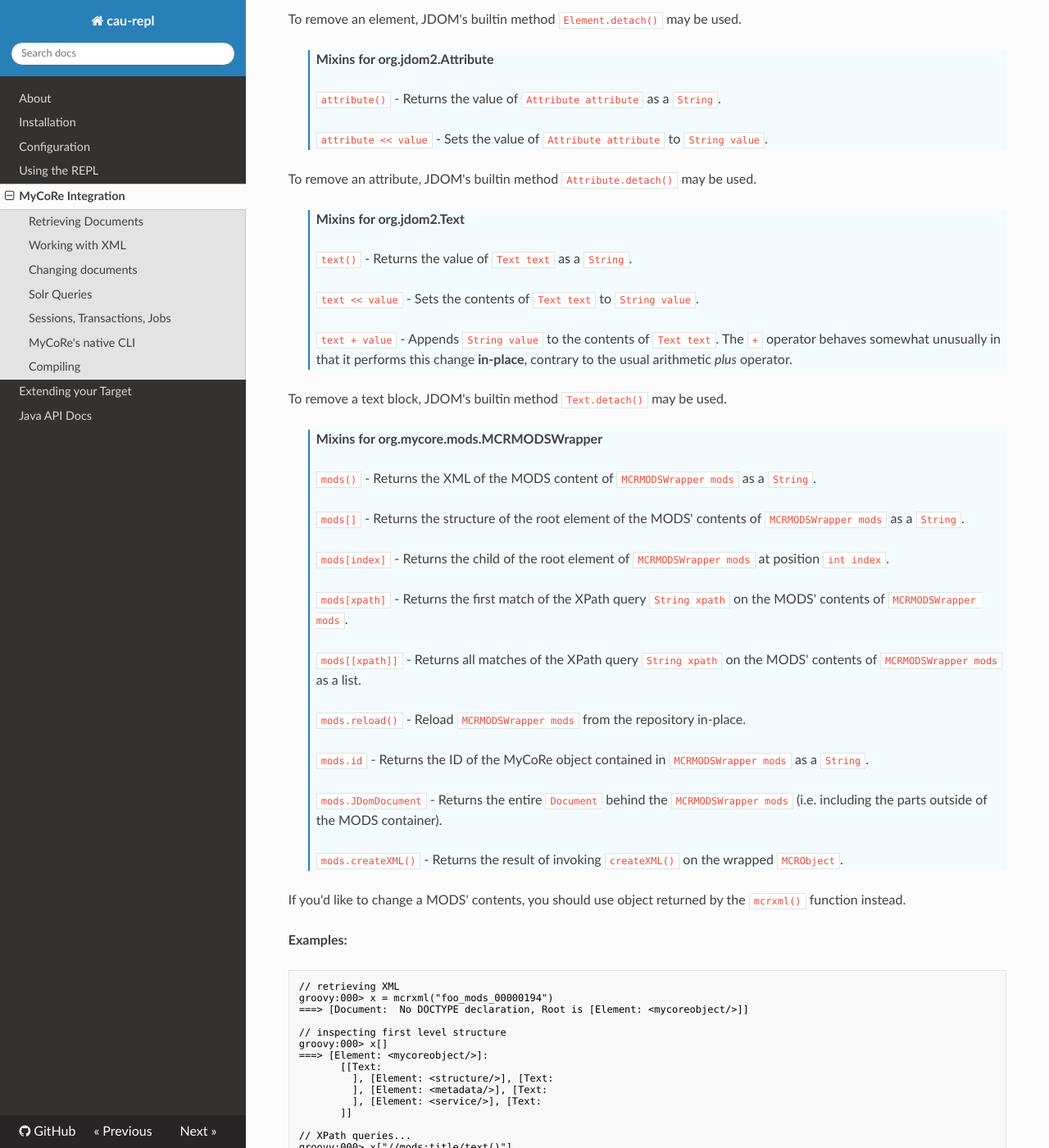
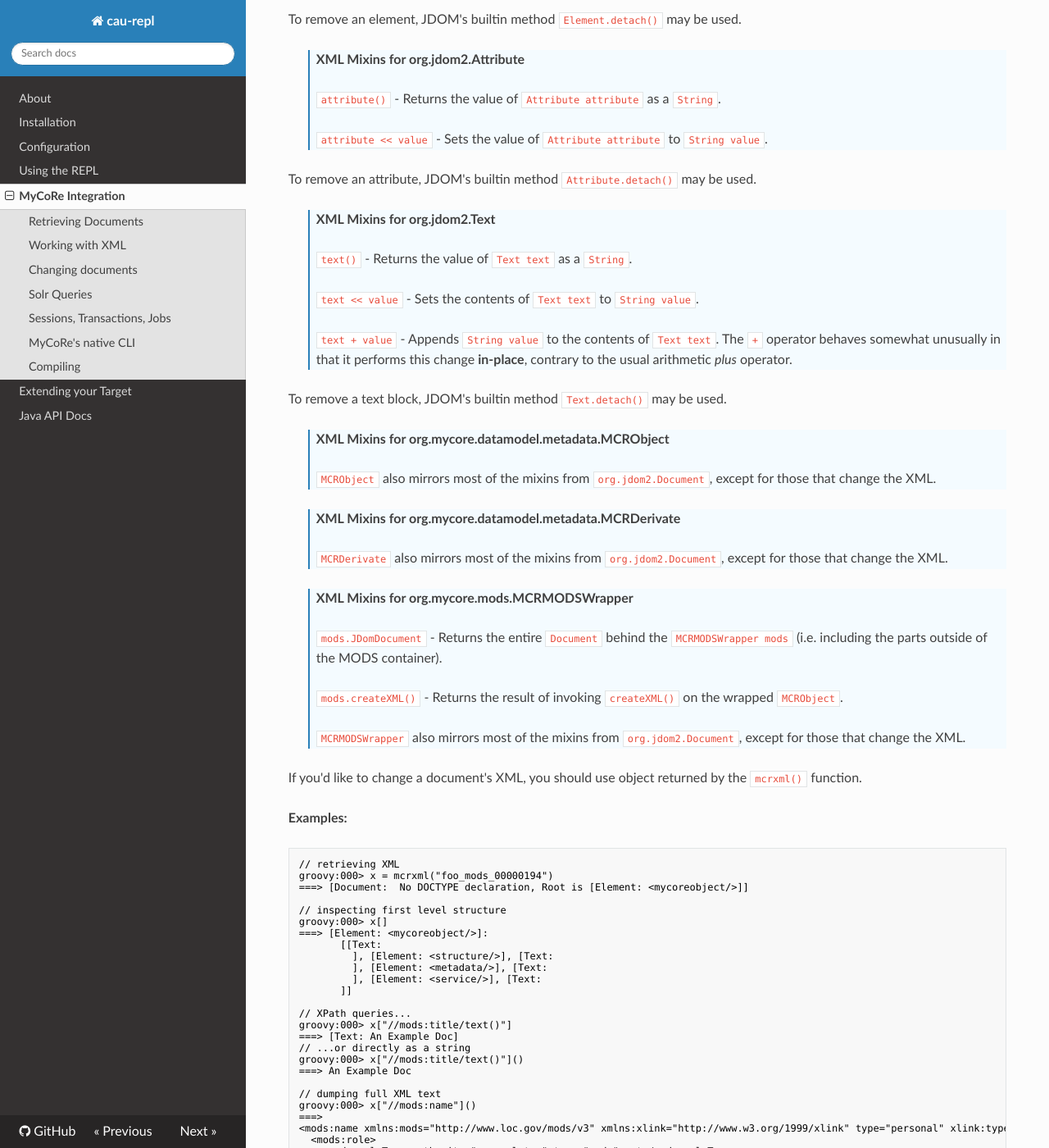
Before and after one commit to os-cau/cau-repl, an MkDocs documentation site: the page built from docs/mycore.md, in a window 1280 px wide and 1400 px high, scrolled down 8507 px. Shown: the whole window at 82% size. Built offline with MkDocs 1.6.1, drawn with Linux system fonts in a browser that asks for light colours; nearby versions of some CDN libraries; some of the changed text lies outside the part shown.

Commit message:
documentation cleanup

````diff
--- a/docs/mycore.md
+++ b/docs/mycore.md
@@ -175,7 +175,7 @@ The same functionality is also mirrored for Derivate instances:
 
 > **File Mixins for org.mycore.datamodel.metadata.MCRDerivate**
 >
-> `derivate.files` invoked on an `MCRDerivate` instance also returns the derivate's files in the same format as [#mcrderfiles](mcrderfiles()).
+> `derivate.files` invoked on an `MCRDerivate` instance also returns the derivate's files in the same format as [mcrderfiles()](#mcrderfiles).
 
 
 **Examples:**
@@ -315,7 +315,7 @@ to change the XML directly on the element-level and write your changes back to t
 > **Returns** the transformed XML as a JDOM `Document` object.
 
 **Interacting with XML Objects**
-> **Mixins for org.jdom2.Document**
+> **XML Mixins for org.jdom2.Document**
 >
 > `doc()` - Returns the full XML of `Document doc` as a `String`.
 >
@@ -332,7 +332,8 @@ to change the XML directly on the element-level and write your changes back to t
 >
 > `doc.id` - Returns the ID of the MyCoRe object contained in `Document doc` as a `String`.
 
-> **Mixins for org.jdom2.Element**
+<!-- keep me for spacing -->
+> **XML Mixins for org.jdom2.Element**
 >
 > `element()` - Returns the full XML of `Element element` as a `String`.
 >
@@ -357,7 +358,7 @@ to change the XML directly on the element-level and write your changes back to t
 
 To remove an element, JDOM's builtin method `Element.detach()` may be used.
 
-> **Mixins for org.jdom2.Attribute**
+> **XML Mixins for org.jdom2.Attribute**
 >
 > `attribute()` - Returns the value of `Attribute attribute` as a `String`.
 >
@@ -365,7 +366,7 @@ To remove an element, JDOM's builtin method `Element.detach()` may be used.
 
 To remove an attribute, JDOM's builtin method `Attribute.detach()` may be used.
 
-> **Mixins for org.jdom2.Text**
+> **XML Mixins for org.jdom2.Text**
 >
 > `text()` - Returns the value of `Text text` as a `String`.
 >
@@ -376,29 +377,26 @@ To remove an attribute, JDOM's builtin method `Attribute.detach()` may be used.
 
 To remove a text block, JDOM's builtin method `Text.detach()` may be used.
 
-> **Mixins for org.mycore.mods.MCRMODSWrapper**
+> **XML Mixins for org.mycore.datamodel.metadata.MCRObject**
 >
-> `mods()` - Returns the XML of the MODS content of `MCRMODSWrapper mods` as a `String`.
+> `MCRObject` also mirrors most of the mixins from `org.jdom2.Document`, except for those that change the XML.
+
+<!-- keep me for spacing -->
+> **XML Mixins for org.mycore.datamodel.metadata.MCRDerivate**
 >
-> `mods[]` - Returns the structure of the root element of the MODS' contents of `MCRMODSWrapper mods` as a `String`.
->
-> `mods[index]` - Returns the child of the root element of `MCRMODSWrapper mods` at position `int index`.
->
-> `mods[xpath]` - Returns the first match of the XPath query `String xpath` on the MODS' contents of `MCRMODSWrapper mods`.
->
-> `mods[[xpath]]` - Returns all matches of the XPath query `String xpath` on the MODS' contents of `MCRMODSWrapper mods`
-> as a list.
->
-> `mods.reload()` - Reload `MCRMODSWrapper mods` from the repository in-place.
->
-> `mods.id` - Returns the ID of the MyCoRe object contained in `MCRMODSWrapper mods` as a `String`.
+> `MCRDerivate` also mirrors most of the mixins from `org.jdom2.Document`, except for those that change the XML.
+
+<!-- keep me for spacing -->
+> **XML Mixins for org.mycore.mods.MCRMODSWrapper**
 >
 > `mods.JDomDocument` - Returns the entire `Document` behind the `MCRMODSWrapper mods` (i.e. including the parts outside
 > of the MODS container).
 >
 > `mods.createXML()` - Returns the result of invoking `createXML()` on the wrapped `MCRObject`.
+>
+> `MCRMODSWrapper` also mirrors most of the mixins from `org.jdom2.Document`, except for those that change the XML.
 
-If you'd like to change a MODS' contents, you should use object returned by the `mcrxml()` function instead.
+If you'd like to change a document's XML, you should use object returned by the `mcrxml()` function.
 
 **Examples:**
 ```text
@@ -807,9 +805,9 @@ are additional functions available that enable you to manage sessions yourself.
 > the [mcrsession()](#mcrsession) to tweak job processing and its MyCoRe session environment. If you do not specify any
 > session parameters, your closure will run inside a newly created admin-level session.
 >
-> **Returns** the [ReplJob](../apidocs/de/uni_kiel/rz/fdr/repl/REPLJob.html) that was created.
+> **Returns** the [ReplJob](apidocs/de/uni_kiel/rz/fdr/repl/REPLJob.html) that was created.
 
-**Related Classes:** [REPLJob](../apidocs/de/uni_kiel/rz/fdr/repl/REPLJob.html), [REPLJobCallbackAutoTune](../apidocs/de/uni_kiel/rz/fdr/repl/REPLJobCallbackAutoTune.html) provide additional functionality related to job
+**Related Classes:** [REPLJob](apidocs/de/uni_kiel/rz/fdr/repl/REPLJob.html), [REPLJobCallbackAutoTune](apidocs/de/uni_kiel/rz/fdr/repl/REPLJobCallbackAutoTune.html) provide additional functionality related to job
 control.
 
 **Examples:**
@@ -951,6 +949,6 @@ dynamically at runtime, there is a support function available for you.
 > `String classpath = <MyCoRe's classpath>` - The class path to use when locating targets of the @Patches annotation.
 > Defaults to the MyCoRe's classpath.
 >
-> **Returns** the [GroovySourceDirectory](../apidocs/de/uni_kiel/rz/fdr/repl/groovy/GroovySourceDirectory.html) with the results of the compilation.
+> **Returns** the [GroovySourceDirectory](apidocs/de/uni_kiel/rz/fdr/repl/groovy/GroovySourceDirectory.html) with the results of the compilation.
 
-**Related Classes:** [GroovySourceDirectory](../apidocs/de/uni_kiel/rz/fdr/repl/groovy/GroovySourceDirectory.html) provides additional functionality related to compilation.
+**Related Classes:** [GroovySourceDirectory](apidocs/de/uni_kiel/rz/fdr/repl/groovy/GroovySourceDirectory.html) provides additional functionality related to compilation.
````
Also changed, not shown: docs/extending.md (+1 -1 lines), docs/repl.md (+16 -16 lines).
